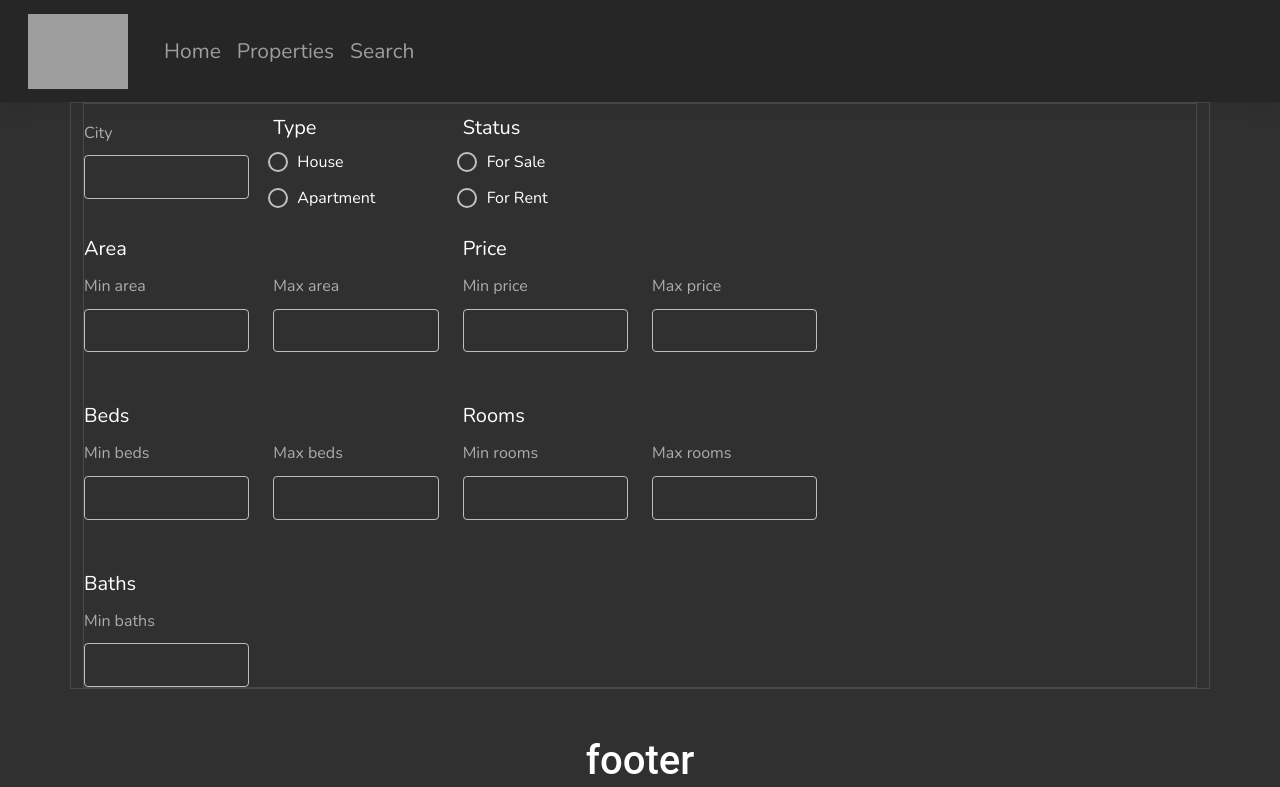
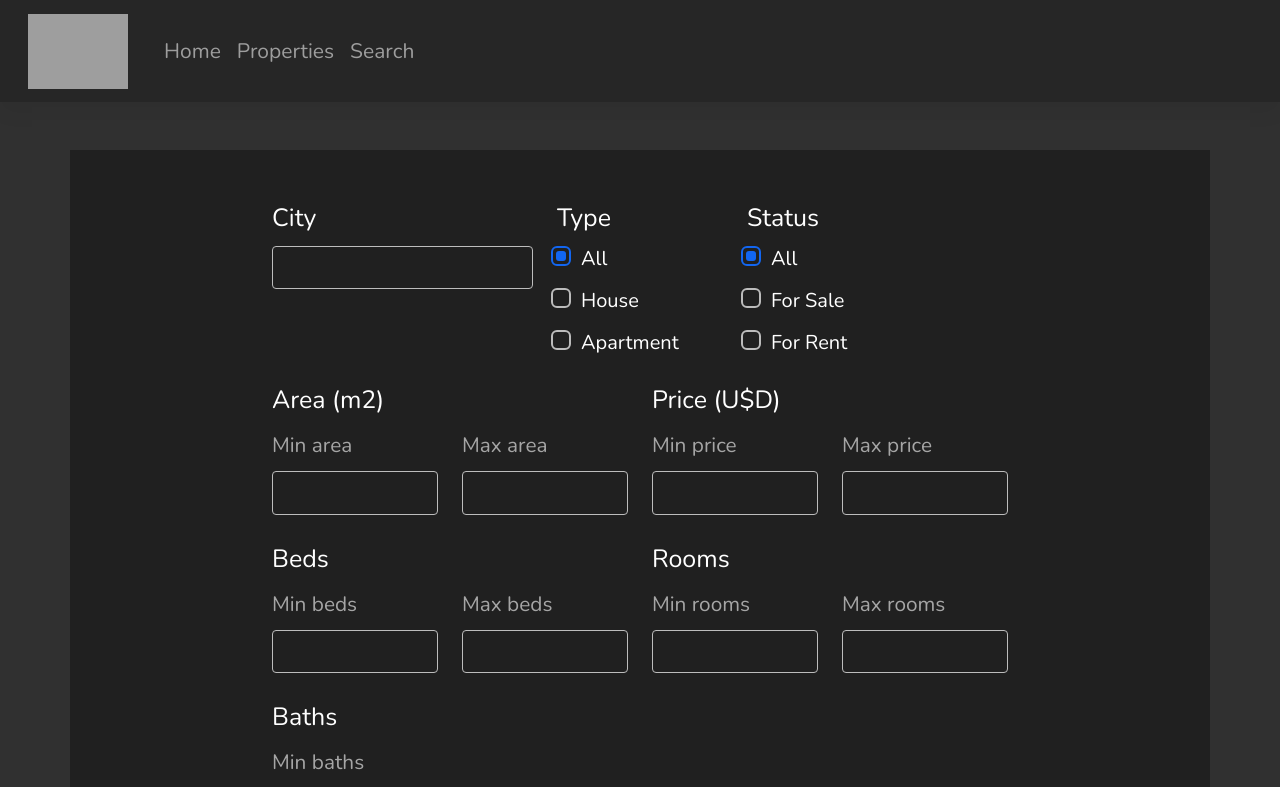
Before and after one commit to brancomartinezc/propiedades-frontend, a Vue app: page /search in a window 1280 px wide. Shown: the top 787 px of the page. Built offline with nearby package versions, Linux system fonts and the light colour scheme; grey boxes are pictures that could not be loaded.

Commit message:
cambios formulario search

```diff
--- a/src/views/PropertyView.vue
+++ b/src/views/PropertyView.vue
@@ -24,7 +24,7 @@
         </div>
     </div>
 
-     <div class="row mt-5 justify-content-between">
+    <div class="row mt-5 justify-content-between">
         <div class="col-md-2 border"></div>
         <div class="col-md-2 border"><img id="address-icon" src="@/assets/icons/world2.png" alt="..."> For Sale</div>
         <div class="col-md-2 border"><img id="address-icon" src="@/assets/icons/world2.png" alt="..."> $ 2500000</div>
@@ -54,11 +54,11 @@
           Lorem ipsum dolor sit, amet consectetur adipisicing elit. Nobis facere,
           quis officia sequi, iure nisi unde cumque asperiores doloribus expedita inventore accusantium
           blanditiis. Incidunt blanditiis saepe, asperiores quas neque temporibus!
-          </div>
+        </div>
     </div>
 
     <div class="row mt-5 justify-content-center">
-        <div class="border" id="map" ref="mapElement"></div>
+        <div class="col-md-10" id="map" ref="mapElement"></div>
     </div>
 
 </div>
@@ -123,8 +123,8 @@ export default {
 }
 
 #map{
-  height: 300px;
-  width: 600px;
+  height: 400px;
+  width: 800px;
 }
 
 #price{
--- a/src/views/SearchView.vue
+++ b/src/views/SearchView.vue
@@ -1,13 +1,13 @@
 <template>
 
-    <div class="container border">
+    <div class="container search-view mt-5 pt-5 pb-5">
 
-            <div class="form-group border">
+        <div class="form-group">
 
-                <div class="row mt-2">
+            <div class="row justify-content-center">
                 <!-- city filter -->
-                    <div class="col-md-2">
-                        <label class="col-form-label col-form-label-lg category" for="city">City</label>
+                <div class="col-md-3">
+                    <label class="category mb-2" for="city">City</label>
                     <input class="form-control form-control-lg" type="text" id="city">
                 </div>
 
@@ -15,13 +15,19 @@
                 <div class="col-md-2">
                     <div class="category">Type</div>
                     <div class="form-check mt-2">
-                            <label class="form-check-label">
+                        <label class="form-check-label label-font-size">
+                            <input type="radio" class="form-check-input" name="type" value="house" checked>
+                            All
+                        </label>
+                    </div>
+                    <div class="form-check mt-3">
+                        <label class="form-check-label label-font-size">
                             <input type="radio" class="form-check-input" name="type" value="house">
                             House
                         </label>
                     </div>
-                        <div class="form-check">
-                            <label class="form-check-label mt-3">
+                    <div class="form-check mt-3">
+                        <label class="form-check-label label-font-size">
                             <input type="radio" class="form-check-input" name="type" value="apartment">
                             Apartment
                         </label>
@@ -29,16 +35,22 @@
                 </div>
 
                 <!-- sale/rent filter -->
-                    <div class="col-md-2">
+                <div class="col-md-3">
                     <div class="category">Status</div>
                     <div class="form-check mt-2">
-                            <label class="form-check-label">
+                        <label class="form-check-label label-font-size">
+                            <input type="radio" class="form-check-input" name="sale_rent" value="sale" checked>
+                            All
+                        </label>
+                    </div>
+                    <div class="form-check mt-3">
+                        <label class="form-check-label label-font-size">
                             <input type="radio" class="form-check-input" name="sale_rent" value="sale">
                             For Sale
                         </label>
                     </div>
-                        <div class="form-check">
-                            <label class="form-check-label mt-3">
+                    <div class="form-check mt-3">
+                        <label class="form-check-label label-font-size">
                             <input type="radio" class="form-check-input" name="sale_rent" value="rent">
                             For Rent
                         </label>
@@ -46,11 +58,11 @@
                 </div>
             </div>
 
-                <div class="row mt-4">
-                    <div class="col-md-4 category">Area</div>
-                    <div class="col-md-4 category">Price</div>
+            <div class="row mt-4 justify-content-center">
+                <div class="col-md-4 category">Area (m2)</div>
+                <div class="col-md-4 category">Price (U$D)</div>
             </div>
-                <div class="row">
+            <div class="row justify-content-center">
                 <!-- min area filter -->
                 <div class="col-md-2">
                     <label class="col-form-label col-form-label-lg" for="min_area">Min area</label>
@@ -76,18 +88,18 @@
                 </div>
             </div>
 
-                <div class="row mt-4">
+            <!-- <div class="row mt-4">
 
             </div>
             <div class="row">
 
-                </div>
+            </div> -->
 
-                <div class="row mt-4">
+            <div class="row mt-4 justify-content-center">
                 <div class="col-md-4 category">Beds</div>
                 <div class="col-md-4 category">Rooms</div>
             </div>
-                <div class="row">
+            <div class="row justify-content-center">
                 <!-- min beds filter -->
                 <div class="col-md-2">
                     <label class="col-form-label col-form-label-lg" for="min_beds">Min beds</label>
@@ -113,18 +125,20 @@
                 </div>
             </div>
 
-                <div class="row mt-4">
+            <!-- <div class="row mt-4">
 
             </div>
             <div class="row">
 
-                </div>
+            </div> -->
 
             <div class="row mt-4">
+                <div class="col-md-2"></div>
                 <div class="col-md-2 category">Baths</div>
             </div>
             <div class="row">
                 <!-- min baths filter -->
+                <div class="col-md-2"></div>
                 <div class="col-md-2">
                     <label class="col-form-label col-form-label-lg" for="min_baths">Min baths</label>
                     <input class="form-control form-control-lg" type="number" id="min_baths">
@@ -141,8 +155,16 @@
 </script>
 
 <style>
+.search-view{
+    background: rgb(32, 32, 32);
+}
+
 .category{
-    font-size: 20px;
+    font-size: 25px;
     color: white;
 }
+
+.label-font-size{
+    font-size: 20px;;
+}
 </style>
```
Also changed, not shown: src/assets/mdb.dark.css. Lines whose indentation alone changed are shown as unchanged.
